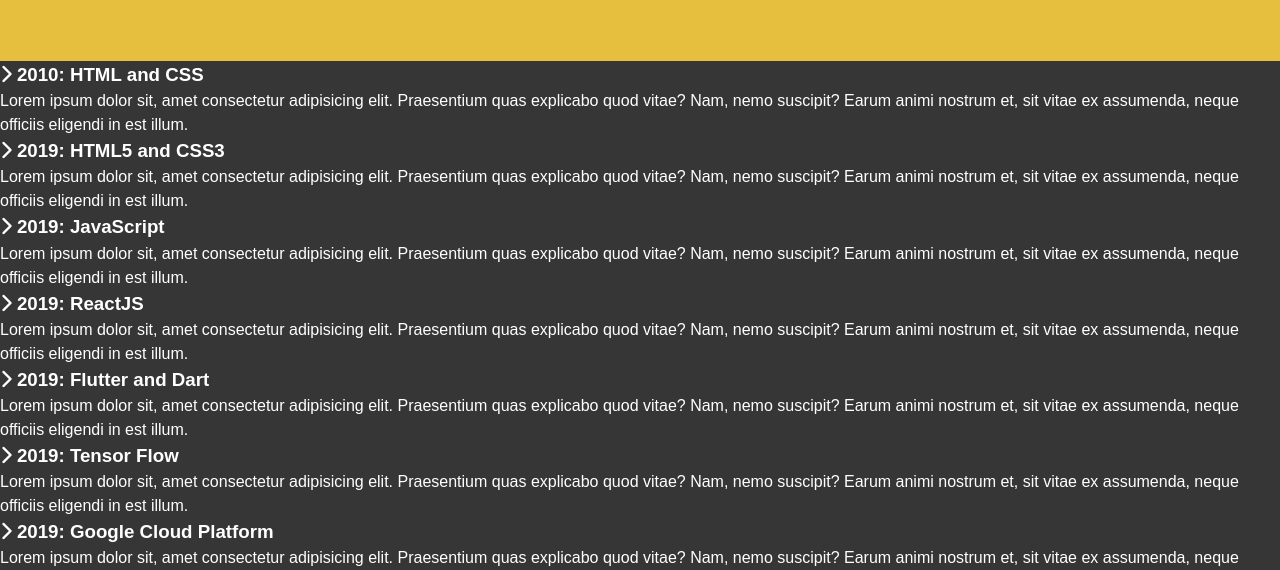
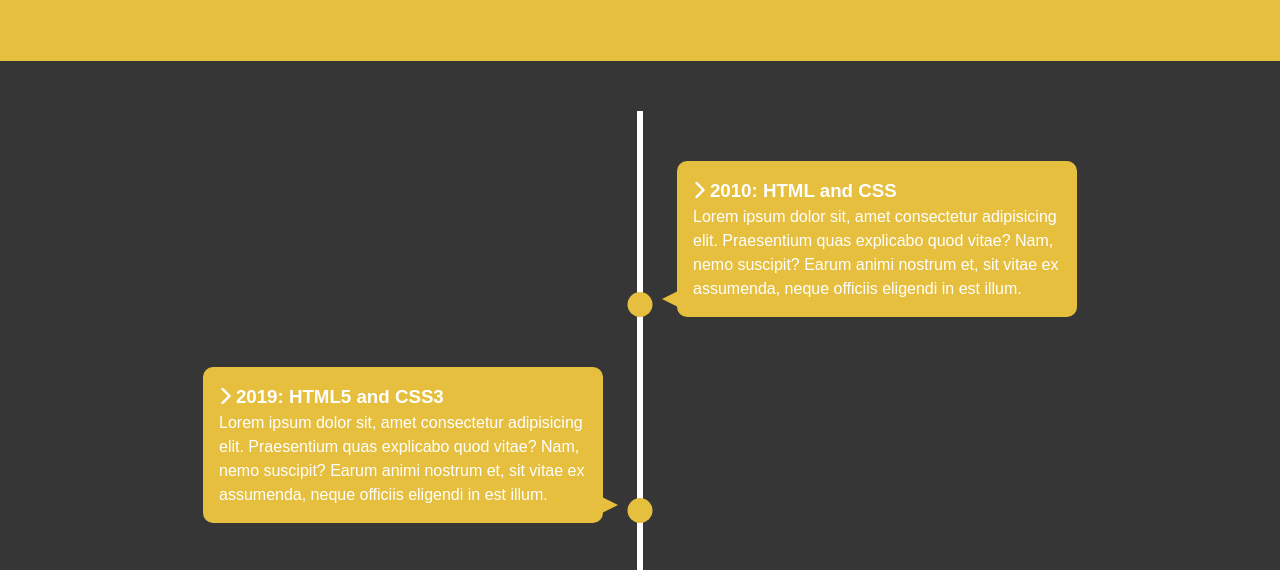
Before and after one commit to danivideda/resume-knowledge, a plain HTML site: page index.html in a window 1280 px wide. Shown: the part 150-720 px from the top of the page. Drawn offline with Linux system fonts and the light colour scheme.

Commit message:
edit style.css

```diff
--- a/style.css
+++ b/style.css
@@ -32,3 +32,77 @@ body {
 h1 {
   font-size: 2.3rem;
 }
+
+#timeline ul {
+  background: var(--primary-color);
+  padding: 50px 0;
+}
+
+/* Creating a line in the middle */
+#timeline ul li {
+  list-style: none;
+  position: relative;
+  width: 6px;
+  margin: 0 auto;
+  padding-top: 50px;
+  background: #fff;
+}
+
+/* boxes */
+#timeline ul li div {
+  position: relative;
+  bottom: 0;
+  width: 400px;
+  padding: 1rem;
+  border-radius: 10px;
+  background: var(--secondary-color);
+  transition: all 0.5s ease-in-out;
+}
+
+/* Right side */
+#timeline ul li:nth-child(odd) div {
+  left: 40px;
+}
+
+/* Left side */
+#timeline ul li:nth-child(even) div {
+  left: -434px;
+}
+
+/* Dots */
+#timeline ul li:after {
+  content: '';
+  position: absolute;
+  left: 50%;
+  bottom: 0;
+  width: 25px;
+  height: 25px;
+  background: var(--secondary-color);
+  border-radius: 50%;
+  transform: translateX(-50%);
+  transition: background 0.5s ease-in-out;
+}
+
+/* Arrow */
+#timeline div:before {
+  content: '';
+  position: absolute;
+  bottom: 10px;
+  width: 0;
+  height: 0;
+  border-style: solid;
+}
+
+/* Arrow Right */
+#timeline ul li:nth-child(odd) div:before {
+  left: -15px;
+  border-width: 8px 16px 8px 0;
+  border-color: transparent var(--secondary-color) transparent transparent;
+}
+
+/* Arrow Left */
+#timeline ul li:nth-child(even) div:before {
+  right: -15px;
+  border-width: 8px 0 8px 16px;
+  border-color: transparent transparent transparent var(--secondary-color);
+}
```
